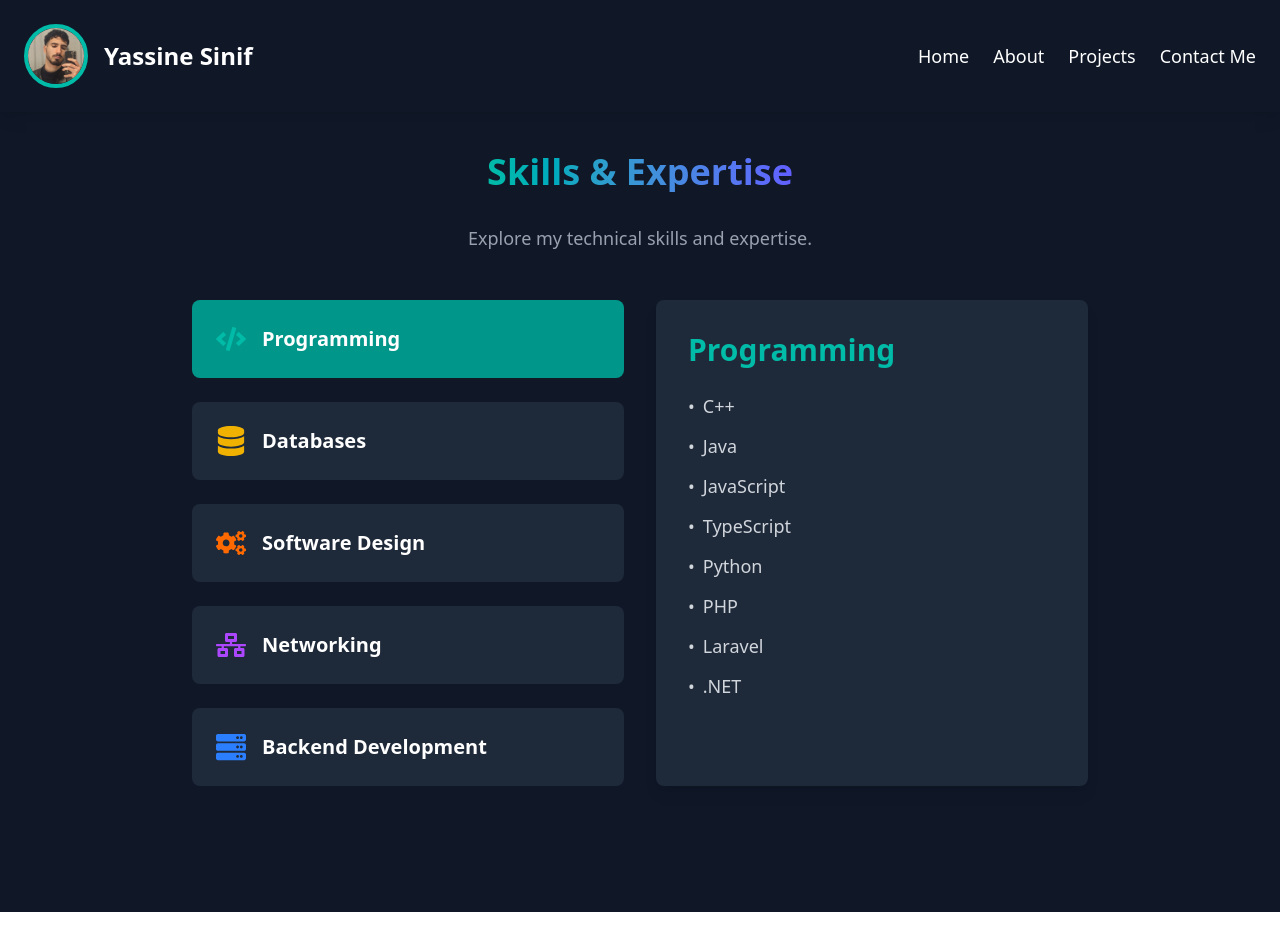
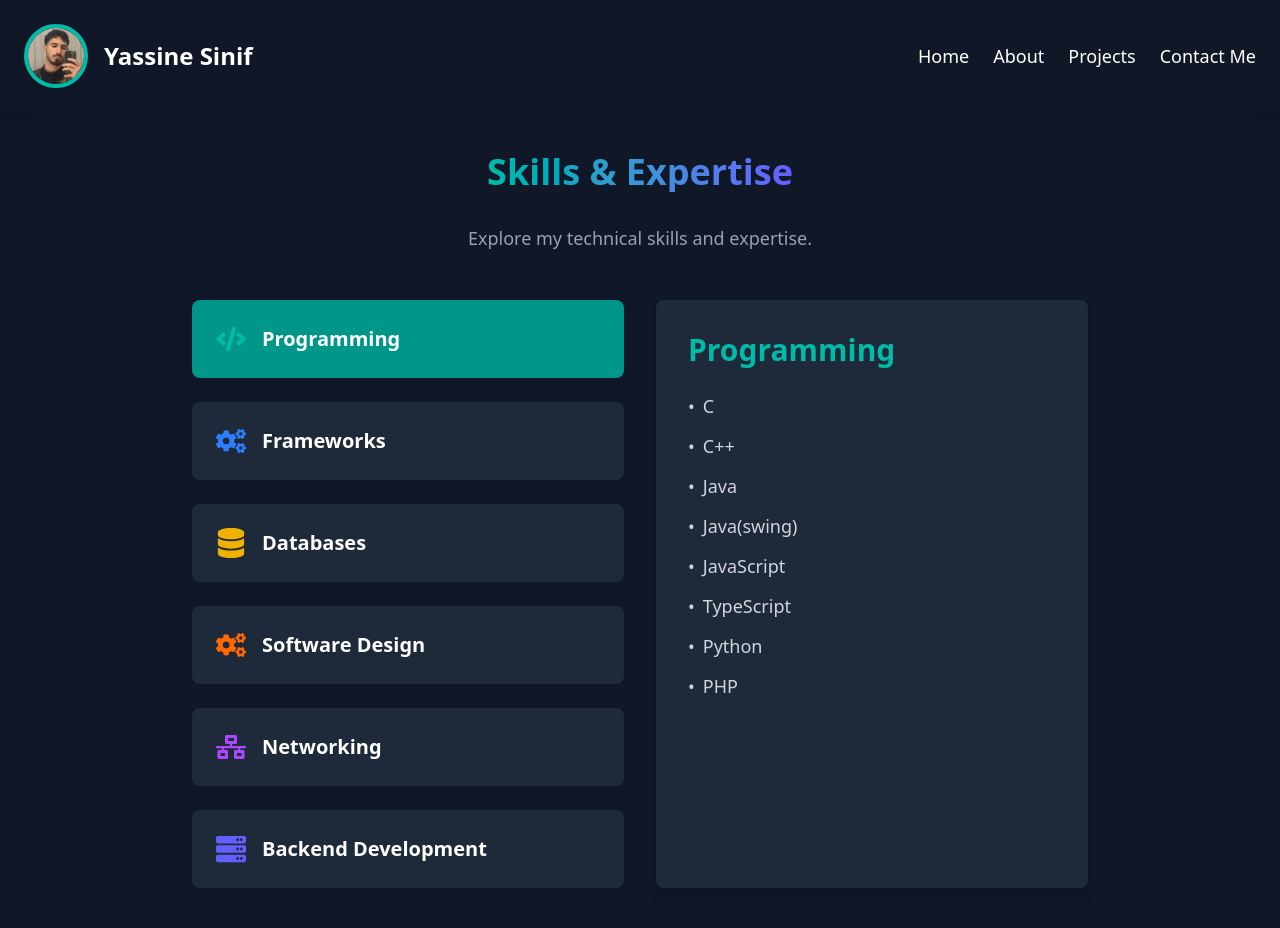
Before and after one commit to yassine-sinif/syassine, a React (Vite) app: page /about in a window 1280 px wide. Built offline with nearby package versions, Linux system fonts and the light colour scheme.

Commit message:
Update About.jsx

```diff
--- a/src/pages/About.jsx
+++ b/src/pages/About.jsx
@@ -8,14 +8,24 @@ const skills = [
     icon: <FaCode className="text-teal-500 text-3xl" />,
     title: "Programming",
     description: [
+      "C",
       "C++",
       "Java",
+      "Java(swing)",
       "JavaScript",
       "TypeScript",
       "Python",
-      "PHP",
-      "Laravel",
-      ".NET"
+      "PHP"
+    ]
+  },
+  {
+    id: "framework",
+    icon: <FaCogs className="text-blue-500 text-3xl" />,
+    title: "Frameworks",
+    description: [
+      "React",
+      "Django",
+      "Laravel"
     ]
   },
   {
@@ -23,53 +33,53 @@ const skills = [
     icon: <FaDatabase className="text-yellow-500 text-3xl" />,
     title: "Databases",
     description: [
-      "MySQL",
+      "SQL",
       "SQL Server",
       "PL/SQL",
-      "NoSQL",
-      "UML",
-      "MCD",
-      "MLD",
-      "MERISE"
+      "SQL.LITE"
     ]
   },
   {
-    id: "software-design",
+    id: "scripts",
     icon: <FaCogs className="text-orange-500 text-3xl" />,
     title: "Software Design",
     description: [
-      "OOP",
-      "UML",
-      "System Architecture",
-      "Design Patterns"
+      "UNIX/Linux",
+      "Shell scripting"
     ]
   },
   {
-    id: "networking",
+    id: "conception",
     icon: <FaNetworkWired className="text-purple-500 text-3xl" />,
     title: "Networking",
     description: [
-      "Linux",
-      "Unix Shell",
-      "TCP/IP",
-      "Routing",
-      "Firewalls",
-      "Security"
+      "Merise 1 & 2",
+      "UML"
     ]
   },
   {
-    id: "backend",
-    icon: <FaServer className="text-blue-500 text-3xl" />,
+    id: "others",
+    icon: <FaServer className="text-indigo-500 text-3xl" />,
     title: "Backend Development",
     description: [
-      "Node.js",
-      "Express",
-      "Laravel",
-      ".NET Core",
-      "RESTful APIs"
+      "Programmation linéaire",
+      "MVC",
+      "MVT",
+      "POO",
+      "STATISTIQUE",
+      "ECONOMIE",
+      "COMPTABILITÉ",
+      "OSI",
+      "TCP/IP",
+      "VS CODE",
+      "GIT",
+      "VISUAL STUDIO"
     ]
   }
 ];
+
+
+
 
 const About = () => {
   const [selectedSkill, setSelectedSkill] = useState(skills[0]);
```
